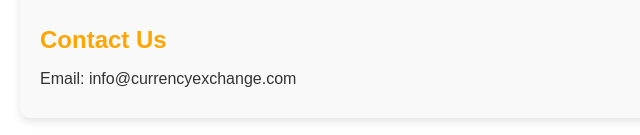
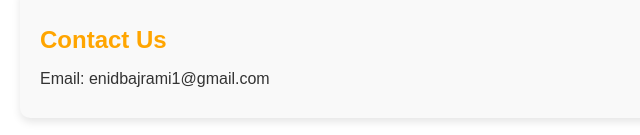
Before and after one commit to e-NIDDI/c-site, a plain HTML site: page index.html in a window 1280 px wide. Shown: the part 691-826 px from the top of the page, 0-640 px from the left. Drawn offline with Linux system fonts and the light colour scheme; no server answers.

Commit message:
Update index.html

```diff
--- a/index.html
+++ b/index.html
@@ -52,7 +52,7 @@
 
     <section id="contact" class="content">
         <h2>Contact Us</h2>
-        <p>Email: info@currencyexchange.com</p>
+        <p>Email: enidbajrami1@gmail.com</p>
     </section>
 
     <script>
```
